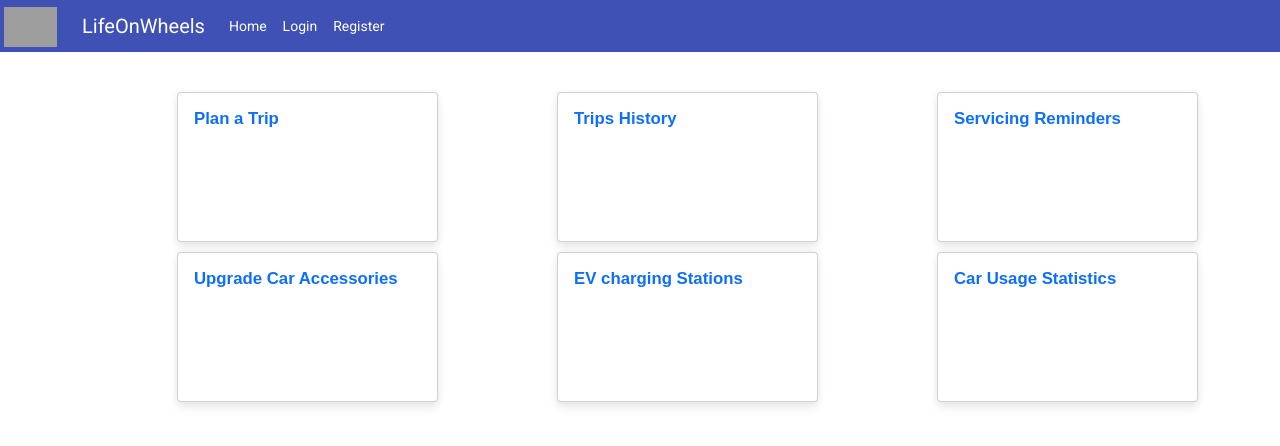
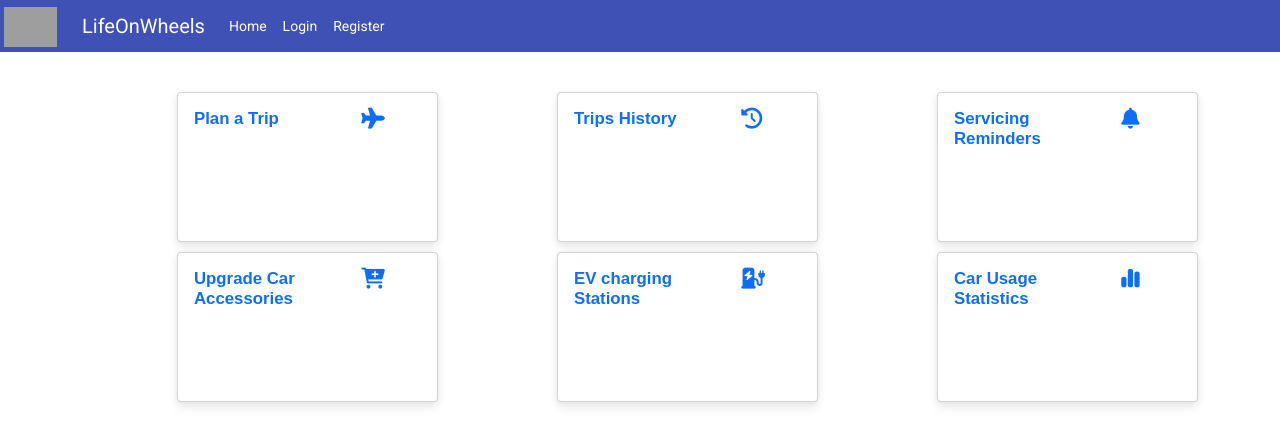
Before and after one commit to shekhardahiya123/Speed-Hackathon, an Angular app in the folder Car-Customer/: page /home in a window 1280 px wide. Shown: the top 446 px of the page. Built offline with nearby package versions, Linux system fonts and the light colour scheme; grey boxes are pictures that could not be loaded.

Commit message:
updated cards

```diff
--- a/Car-Customer/src/app/home-page/home-page.component.html
+++ b/Car-Customer/src/app/home-page/home-page.component.html
@@ -7,7 +7,14 @@
                 <a routerLink="/login">
                     <div class="card cardBack">
                         <div class="card-body noUnderline">
+                            <div class="row">
+                                <div class="col-md-8">
                                     Plan a Trip
+                                </div>
+                                <div class="col-md-4">
+                                    <i class="fa-solid fa-plane fa-lg"></i>
+                                </div>
+                            </div>
                         </div>
                     </div>
                 </a>
@@ -18,7 +25,14 @@
                 <a routerLink="/login">
                     <div class="card cardBack">
                         <div class="card-body noUnderline">
+                            <div class="row">
+                                <div class="col-md-8">
                                     Trips History
+                                </div>
+                                <div class="col-md-4">
+                                    <i class="fa-sharp fa-solid fa-clock-rotate-left fa-lg"></i>
+                                </div>
+                            </div>
                         </div>
                     </div>
                 </a>
@@ -29,7 +43,14 @@
                 <a routerLink="/login">
                     <div class="card cardBack">
                         <div class="card-body noUnderline">
+                            <div class="row">
+                                <div class="col-md-8">
                                     Servicing Reminders
+                                </div>
+                                <div class="col-md-4">
+                                    <i class="fa-solid fa-bell fa-lg"></i>
+                                </div>
+                            </div>
                         </div>
                     </div>
                 </a>
@@ -40,17 +61,14 @@
                 <a routerLink="/login">
                     <div class="card cardBack">
                         <div class="card-body noUnderline">
-                            Upgrade Car Accessories </div>
+                            <div class="row">
+                                <div class="col-md-8">
+                                    Upgrade Car Accessories
                                 </div>
-                </a>
+                                <div class="col-md-4">
+                                    <i class="fa-solid fa-cart-plus fa-lg"></i>
                                 </div>
                             </div>
-        <div class="col-md-3 offset-1">
-            <div>
-                <a routerLink="/login">
-                    <div class="card cardBack">
-                        <div class="card-body noUnderline">
-                            EV charging Stations
                         </div>
                     </div>
                 </a>
@@ -61,7 +79,33 @@
                 <a routerLink="/login">
                     <div class="card cardBack">
                         <div class="card-body noUnderline">
-                            Car Usage Statistics </div>
+                            <div class="row">
+                                <div class="col-md-8">
+                                    EV charging Stations
+                                </div>
+                                <div class="col-md-4">
+                                    <i class="fa-solid fa-charging-station fa-lg"></i>
+                                </div>
+                            </div>
+                        </div>
+                    </div>
+                </a>
+            </div>
+        </div>
+        <div class="col-md-3 offset-1">
+            <div>
+                <a routerLink="/login">
+                    <div class="card cardBack">
+                        <div class="card-body noUnderline">
+                            <div class="row">
+                                <div class="col-md-8">
+                                    Car Usage Statistics
+                                </div>
+                                <div class="col-md-4">
+                                    <i class="fa-sharp fa-solid fa-chart-simple fa-lg"></i>
+                                </div>
+                            </div>
+                        </div>
                     </div>
                 </a>
             </div>
```
Lines whose indentation alone changed are shown as unchanged.
